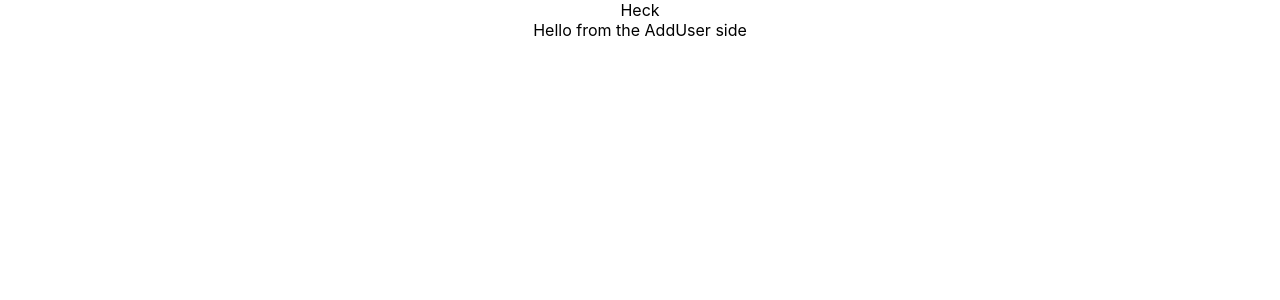
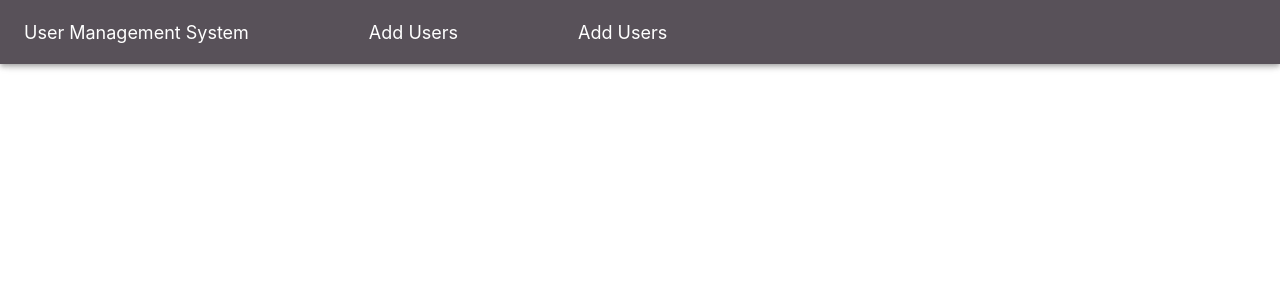
Before and after one commit to amanbarar/user-management-system-mongodb, a React (Create React App) app in the folder frontend/: page / in a window 1280 px wide. Shown: the top 300 px of the page. Built offline with nearby package versions, Linux system fonts and the light colour scheme.

Commit message:
add: @mui/material/styles

```diff
--- a/frontend/src/App.js
+++ b/frontend/src/App.js
@@ -1,12 +1,12 @@
 import './App.css';
 import AddUser from './components/AddUsers';
+import NavBar from './components/NavBar';
 
 
 function App() {
   return (
     <div className="App">
-      Heck
-      <AddUser />
+      <NavBar />
     </div>
   );
 }
--- a/frontend/src/components/NavBar.js
+++ b/frontend/src/components/NavBar.js
@@ -1,8 +1,24 @@
+import { AppBar , Toolbar } from '@mui/material';
+import { styled } from '@mui/material/styles';
+
+const Header = styled(AppBar)`
+    background: #585159
+`
+
+const Tabs = styled('div')`
+    font-size: 18px;
+    margin-right: 120px;
+`
+
 const NavBar = () => {
     return(
-        <div>
-            Hello from NavBar
-        </div>
+        <Header>
+            <Toolbar>
+                <Tabs>User Management System</Tabs>
+                <Tabs>Add Users</Tabs>
+                <Tabs>Add Users</Tabs>
+            </Toolbar>
+        </Header>
     );
 }
 
```
